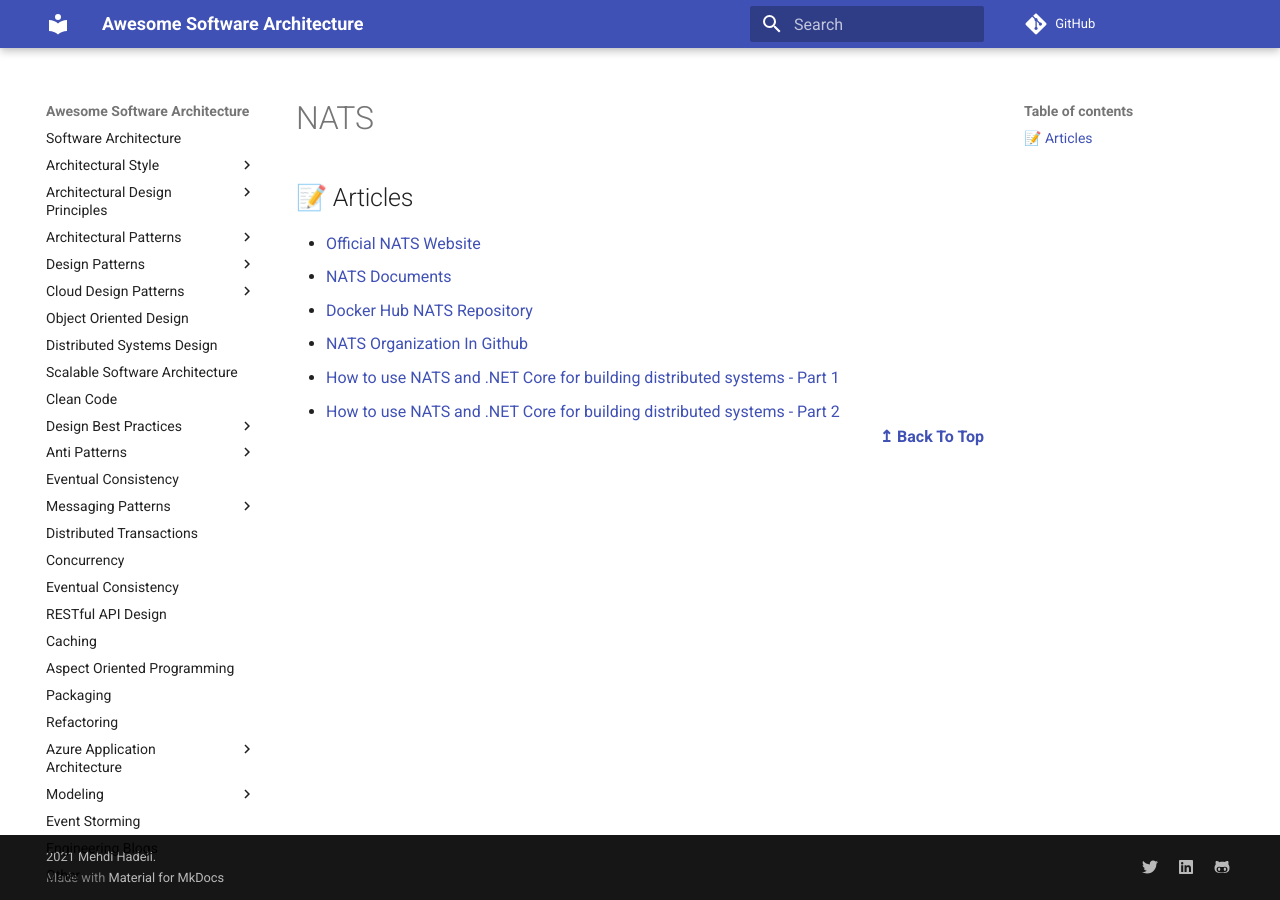
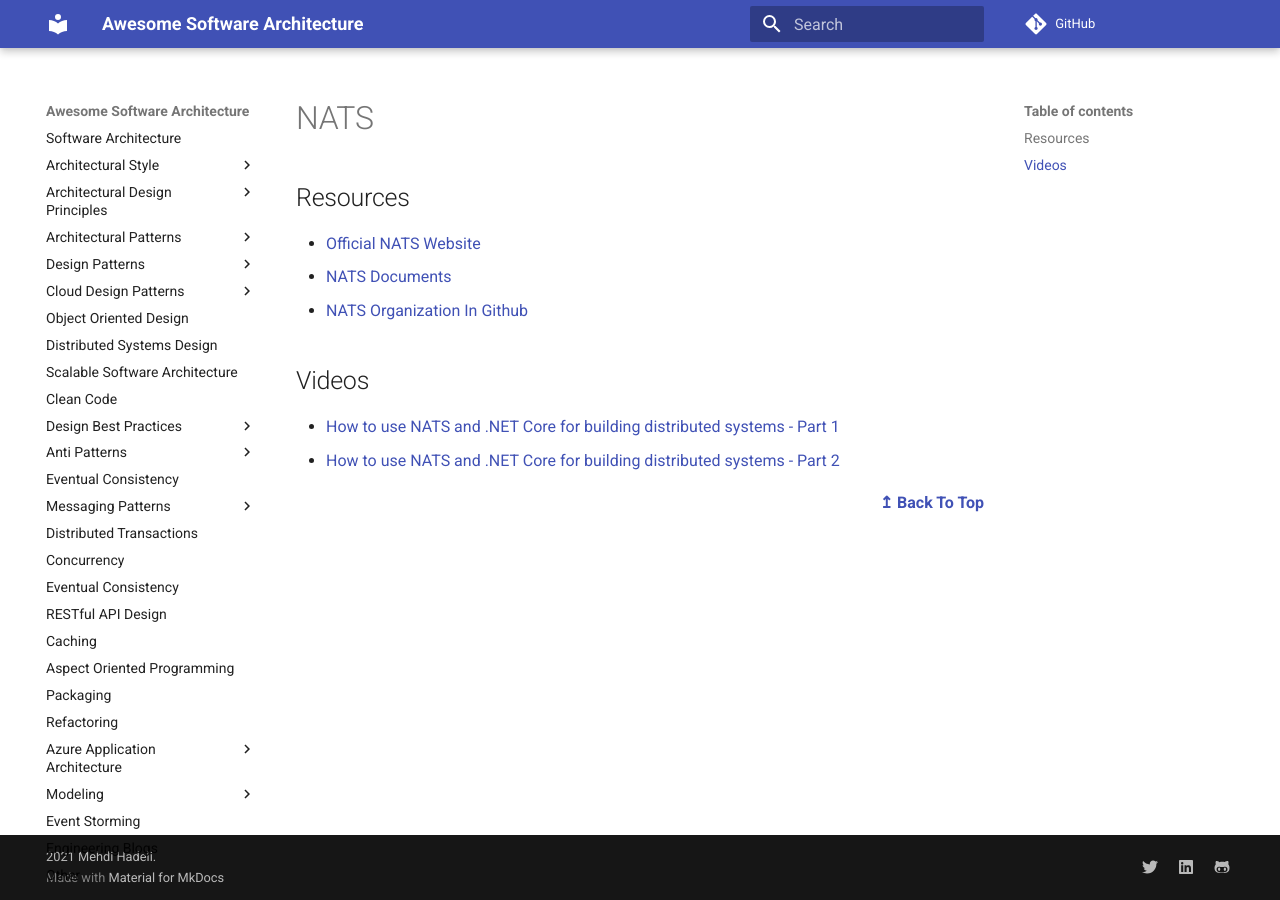
Before and after one commit to mehdihadeli/awesome-software-architecture, an MkDocs documentation site: the page built from docs/messaging/nats.md, in a window 1280 px wide. Built offline with MkDocs 1.6.1 and Material for MkDocs 9.7.7, drawn with Linux system fonts in a browser that asks for light colours; comment, search, counter and statistics services are not loaded.

Commit message:
Update nats.md

```diff
--- a/docs/messaging/nats.md
+++ b/docs/messaging/nats.md
@@ -1,13 +1,14 @@
 # NATS
 
-## 📝 Articles
-
+## Resources
 - [Official NATS Website](https://nats.io/)
 - [NATS Documents](https://docs.nats.io/)
-- [Docker Hub NATS Repository](https://hub.docker.com/_/nats)
 - [NATS Organization In Github](https://github.com/nats-io)
+
+## Videos
 - [How to use NATS and .NET Core for building distributed systems - Part 1](https://youtu.be/VPHGgJiQUHw)
 - [How to use NATS and .NET Core for building distributed systems - Part 2](https://youtu.be/2-KdyI1bC_s)
+
   <div align="right">
     <b><a href="#contents">↥ Back To Top</a></b>
   </div>
```
